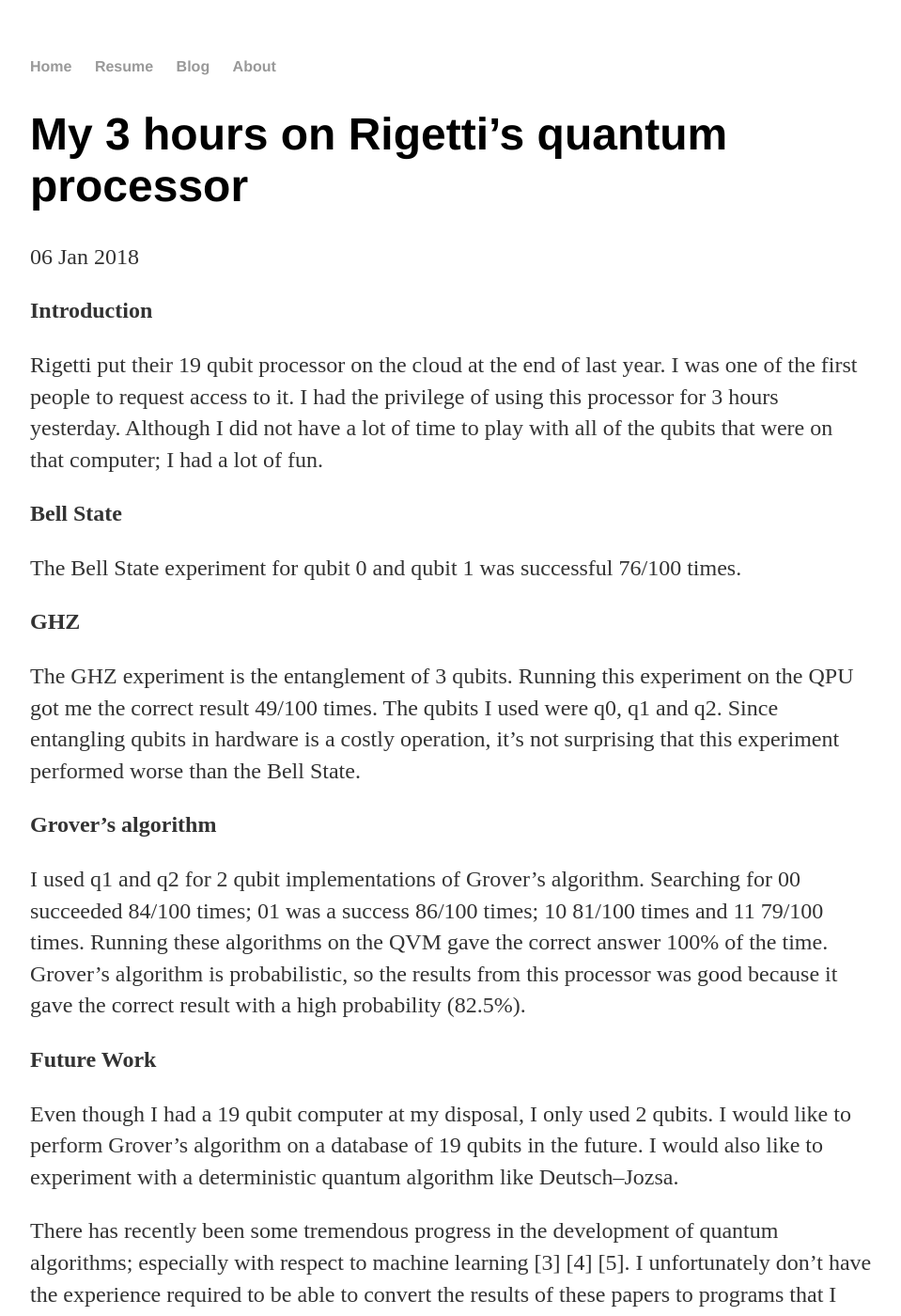
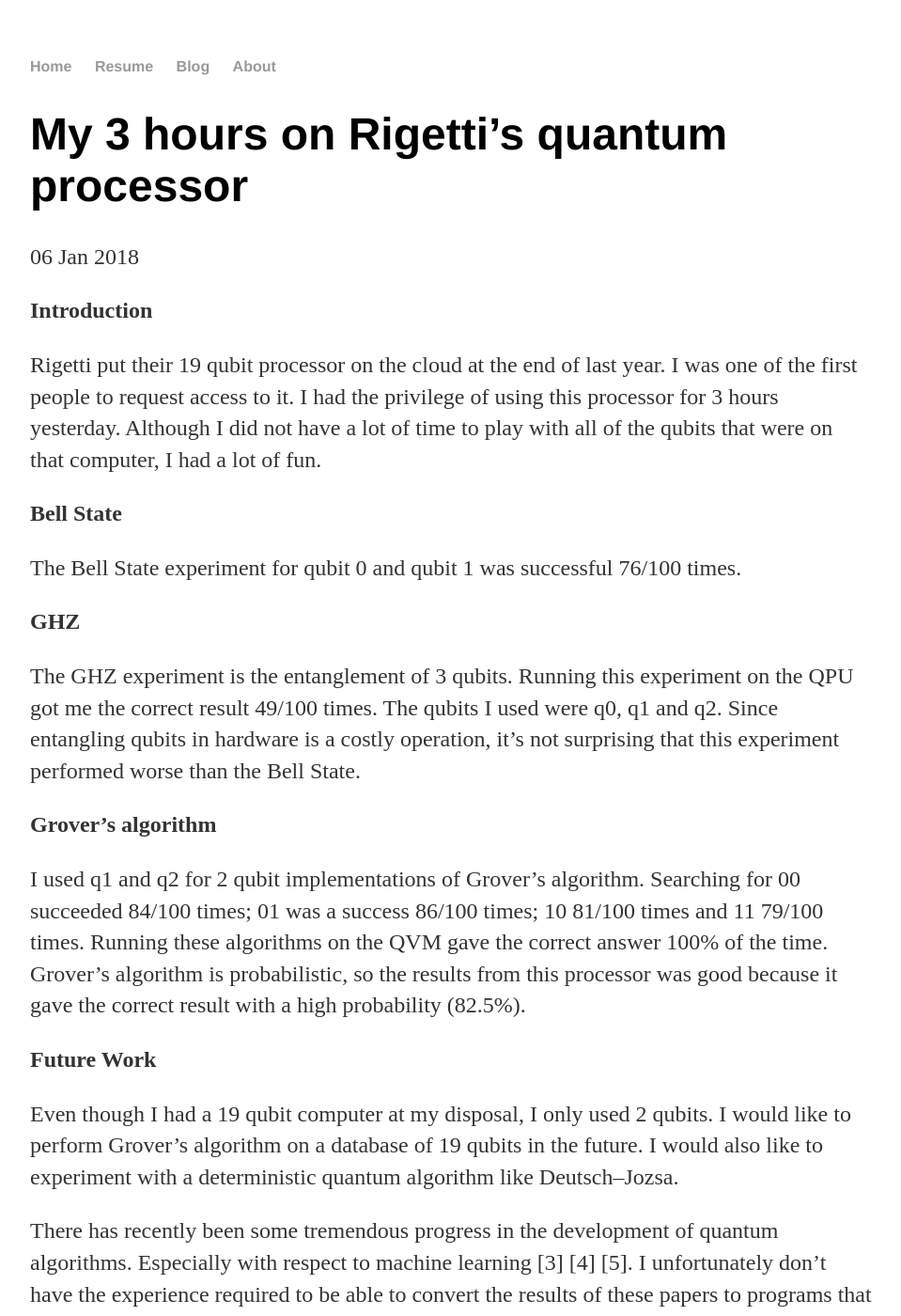
Before and after one commit to vtomole/vtomole.github.io, a Jekyll site: the page built from _posts/2018-01-06-QPU-Post.md, in a window 1280 px wide and 1400 px high. Shown: the whole window at 94% size, without its empty margins (160-1119 px from the left). Built offline with Jekyll 4.4.1, drawn with Linux system fonts in a browser that asks for light colours; some of the changed text lies outside the part shown.

Commit message:
grammar correction

```diff
--- a/_posts/2018-01-06-QPU-Post.md
+++ b/_posts/2018-01-06-QPU-Post.md
@@ -6,7 +6,7 @@
 
 **Introduction**
 
-Rigetti put their 19 qubit processor on the cloud at the end of last year. I was one of the first people to request access to it. I had the privilege of using this processor for 3 hours yesterday. Although I did not have a lot of time to play with all of the qubits that were on that computer; I had a lot of fun.
+Rigetti put their 19 qubit processor on the cloud at the end of last year. I was one of the first people to request access to it. I had the privilege of using this processor for 3 hours yesterday. Although I did not have a lot of time to play with all of the qubits that were on that computer, I had a lot of fun.
 
 **Bell State**
 
@@ -24,7 +24,7 @@
 
 Even though I had a 19 qubit computer at my disposal, I only used 2 qubits. I would like to perform Grover's algorithm on a database of 19 qubits in the future.  I would also like to experiment with a deterministic quantum algorithm like Deutsch–Jozsa.
 
-There has recently been some tremendous progress in the development of quantum algorithms; especially with respect to machine learning [3] [4] [5].  I unfortunately don’t have the experience required to be able to convert the results of these papers to programs that I can run on a quantum computer. Maybe someday...
+There has recently been some tremendous progress in the development of quantum algorithms. Especially with respect to machine learning [3] [4] [5].  I unfortunately don’t have the experience required to be able to convert the results of these papers to programs that I can run on a quantum computer. Maybe someday...
 
 
 **References**
```
